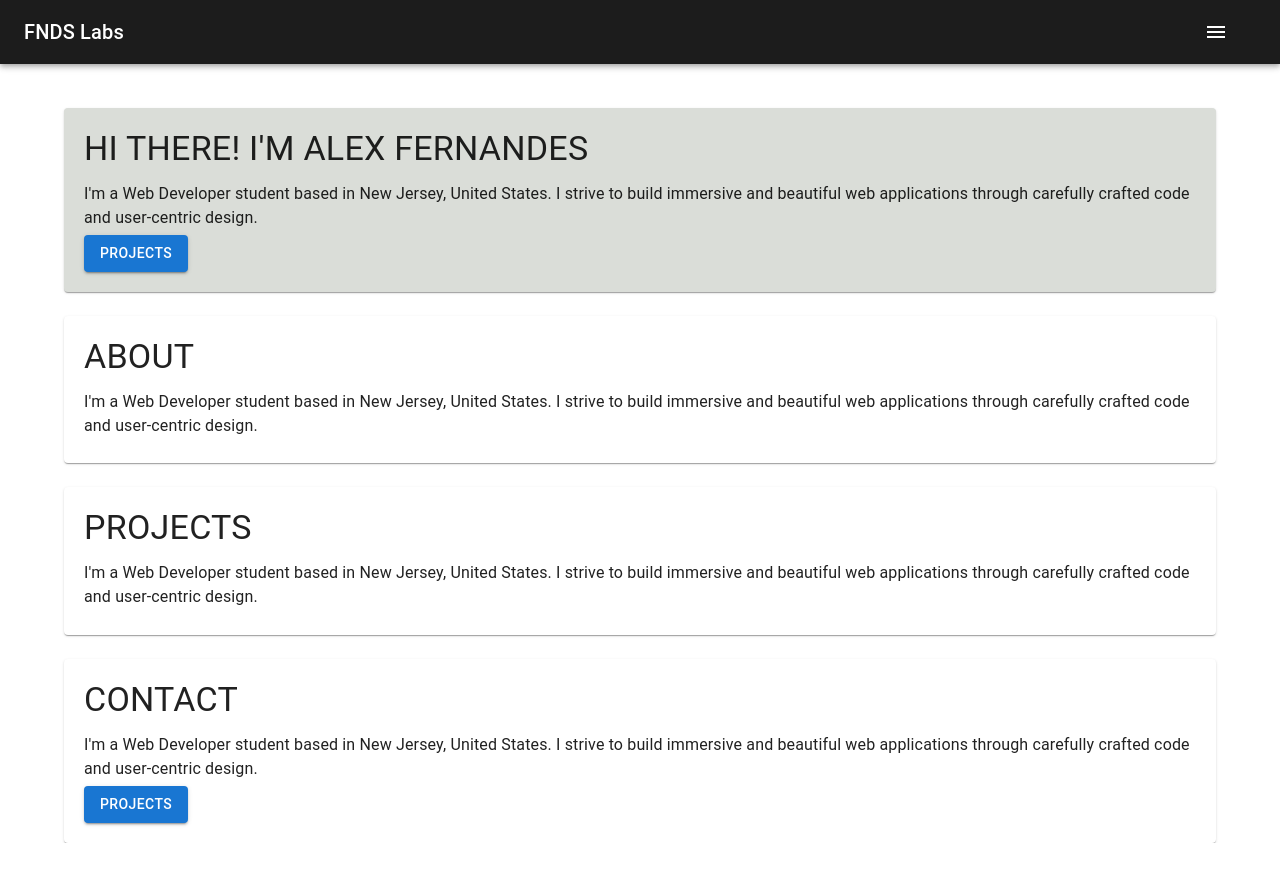
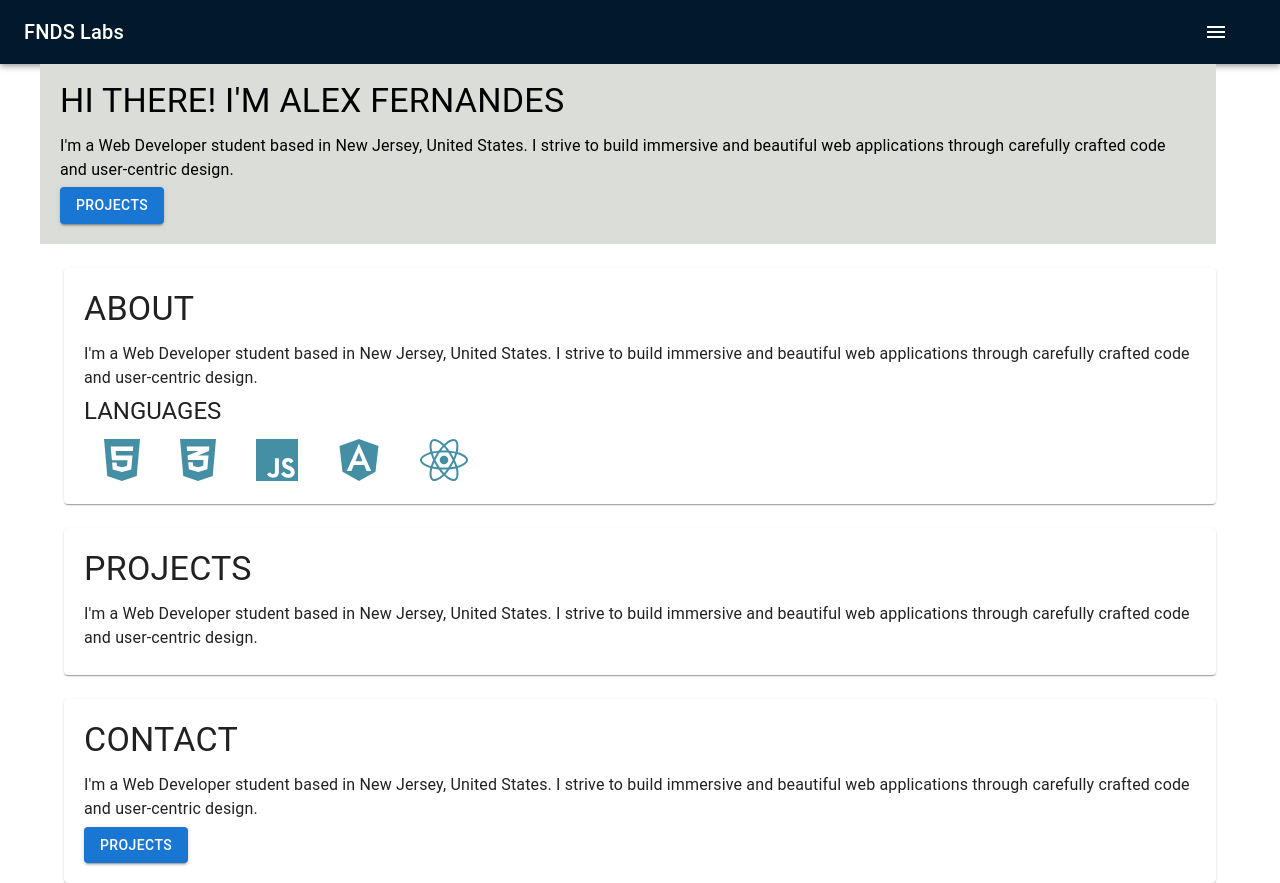
Before and after one commit to aafernands/alex_portifolio, a React (Create React App) app: page / in a window 1280 px wide. Before the commit the page ends 843 px from the top, so only its background shows below. Built offline with nearby package versions, Linux system fonts and the light colour scheme.

Commit message:
added languages icons

```diff
--- a/package.json
+++ b/package.json
@@ -6,6 +6,10 @@
   "dependencies": {
     "@emotion/react": "^11.11.4",
     "@emotion/styled": "^11.11.5",
+    "@fortawesome/fontawesome-svg-core": "^6.5.2",
+    "@fortawesome/free-brands-svg-icons": "^6.5.2",
+    "@fortawesome/free-solid-svg-icons": "^6.5.2",
+    "@fortawesome/react-fontawesome": "^0.2.2",
     "@mui/icons-material": "^5.16.0",
     "@mui/material": "^5.16.0",
     "@testing-library/jest-dom": "^5.17.0",
--- a/src/App.js
+++ b/src/App.js
@@ -1,7 +1,14 @@
 import React from "react";
 import { Typography, Container, Button, Grid, Paper } from "@mui/material";
 import MyAppBar from "./components/AppBar"; // Import the AppBar component
-import { useRef } from 'react';
+import { FontAwesomeIcon } from "@fortawesome/react-fontawesome";
+import {
+  faHtml5,
+  faCss3Alt,
+  faJs,
+  faAngular,
+  faReact,
+} from "@fortawesome/free-brands-svg-icons";
 
 function App() {
   return (
@@ -17,21 +24,23 @@ function App() {
       <MyAppBar />
 
       <Container>
-        <Grid container spacing={3} style={{ marginTop: "20px" }}>
-          <Grid item xs={12}>
-            <Paper style={{ backgroundColor: "#DADDD8", padding: "20px" }}>
+        <Grid container spacing={3} style={{ paddingTop: "20px" }}>
+          <Grid
+            item
+            xs={12}
+            style={{ backgroundColor: "#DADDD8", padding: "20px" }}
+          >
             <Typography variant="h4" component="h2" gutterBottom>
               HI THERE! I'M ALEX FERNANDES
             </Typography>
             <Typography variant="body1" component="p" gutterBottom>
-                I'm a Web Developer student based in New Jersey, United States.
-                I strive to build immersive and beautiful web applications
-                through carefully crafted code and user-centric design.
+              I'm a Web Developer student based in New Jersey, United States. I
+              strive to build immersive and beautiful web applications through
+              carefully crafted code and user-centric design.
             </Typography>
             <Button variant="contained" color="primary">
               PROJECTS
             </Button>
-            </Paper>
           </Grid>
 
           <Grid item xs={12}>
@@ -44,6 +53,20 @@ function App() {
                 I strive to build immersive and beautiful web applications
                 through carefully crafted code and user-centric design.
               </Typography>
+
+              <Typography variant="h5" component="h2" gutterBottom>
+                LANGUAGES{" "}
+              </Typography>
+
+              {/* <FontAwesomeIcon icon="fa-brands fa-html5" />
+              <FontAwesomeIcon icon="fa-brands fa-css3-alt" />
+              <FontAwesomeIcon icon="fa-brands fa-js" />
+              <FontAwesomeIcon icon="fa-brands fa-angular" /> */}
+              <FontAwesomeIcon icon={faHtml5} style={{ fontSize: '3rem', color: '#448FA3', padding: '0 20px' }} />
+              <FontAwesomeIcon icon={faCss3Alt} style={{ fontSize: '3rem', color: '#448FA3', padding: '0 20px' }} />
+              <FontAwesomeIcon icon={faJs} style={{ fontSize: '3rem', color: '#448FA3', padding: '0 20px' }} />
+              <FontAwesomeIcon icon={faAngular} style={{ fontSize: '3rem', color: '#448FA3', padding: '0 20px' }}/>
+              <FontAwesomeIcon icon={faReact} style={{ fontSize: '3rem', color: '#448FA3', padding: '0 20px' }}/>
 
             </Paper>
           </Grid>
--- a/src/components/AppBar.js
+++ b/src/components/AppBar.js
@@ -11,7 +11,7 @@ export default function ButtonAppBar() {
   return (
     <Box sx={{ flexGrow: 1 }} >
       <AppBar position="static">
-        <Toolbar style={{backgroundColor: "#1C1C1C"}}>
+        <Toolbar style={{backgroundColor: "#02182B"}}>
           <Typography variant="h6" component="div" sx={{ flexGrow: 1 }}>
             FNDS Labs
           </Typography>
```
Also changed, not shown: 8 other files (tests, documents, lock files or other folders). Lines whose indentation alone changed are shown as unchanged.
